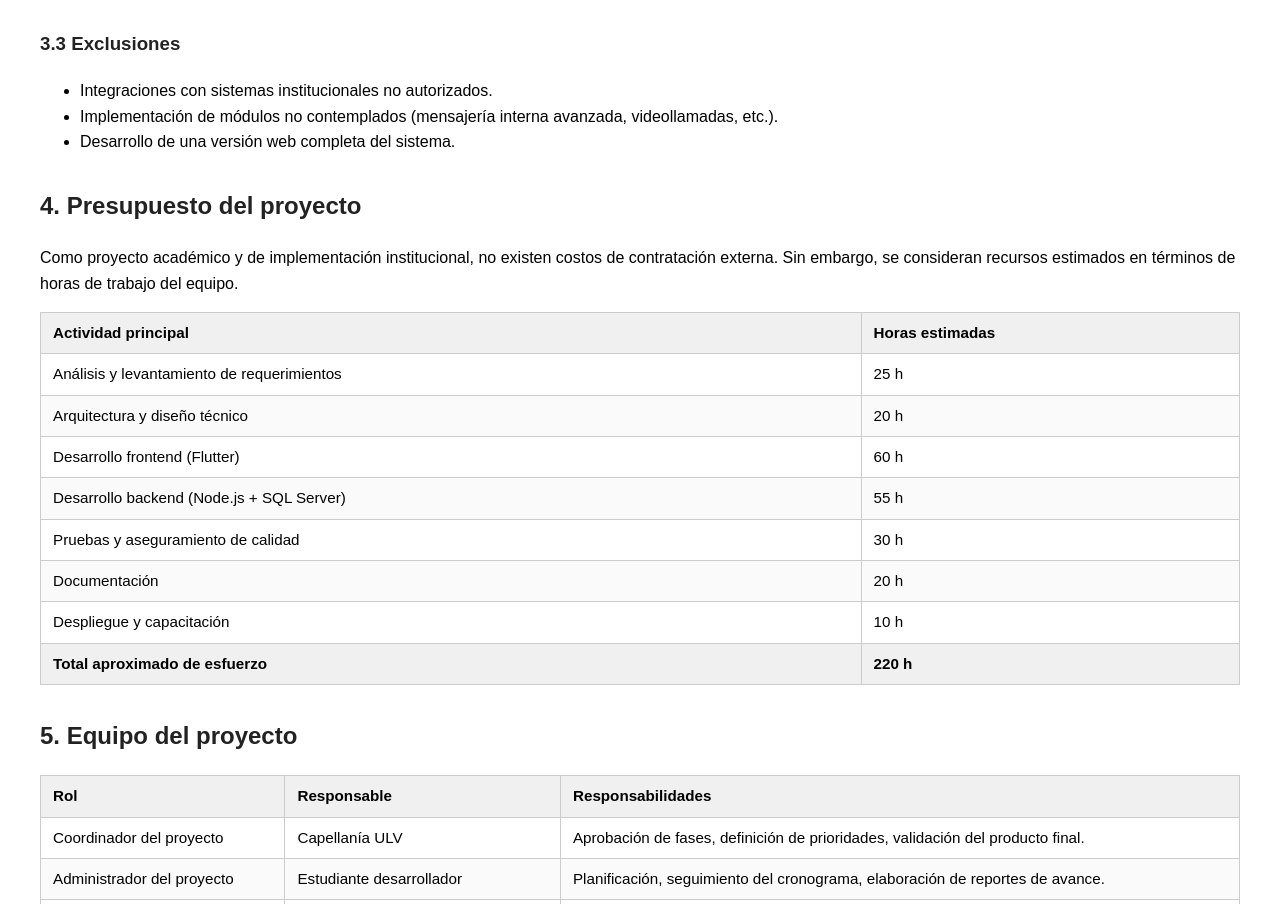
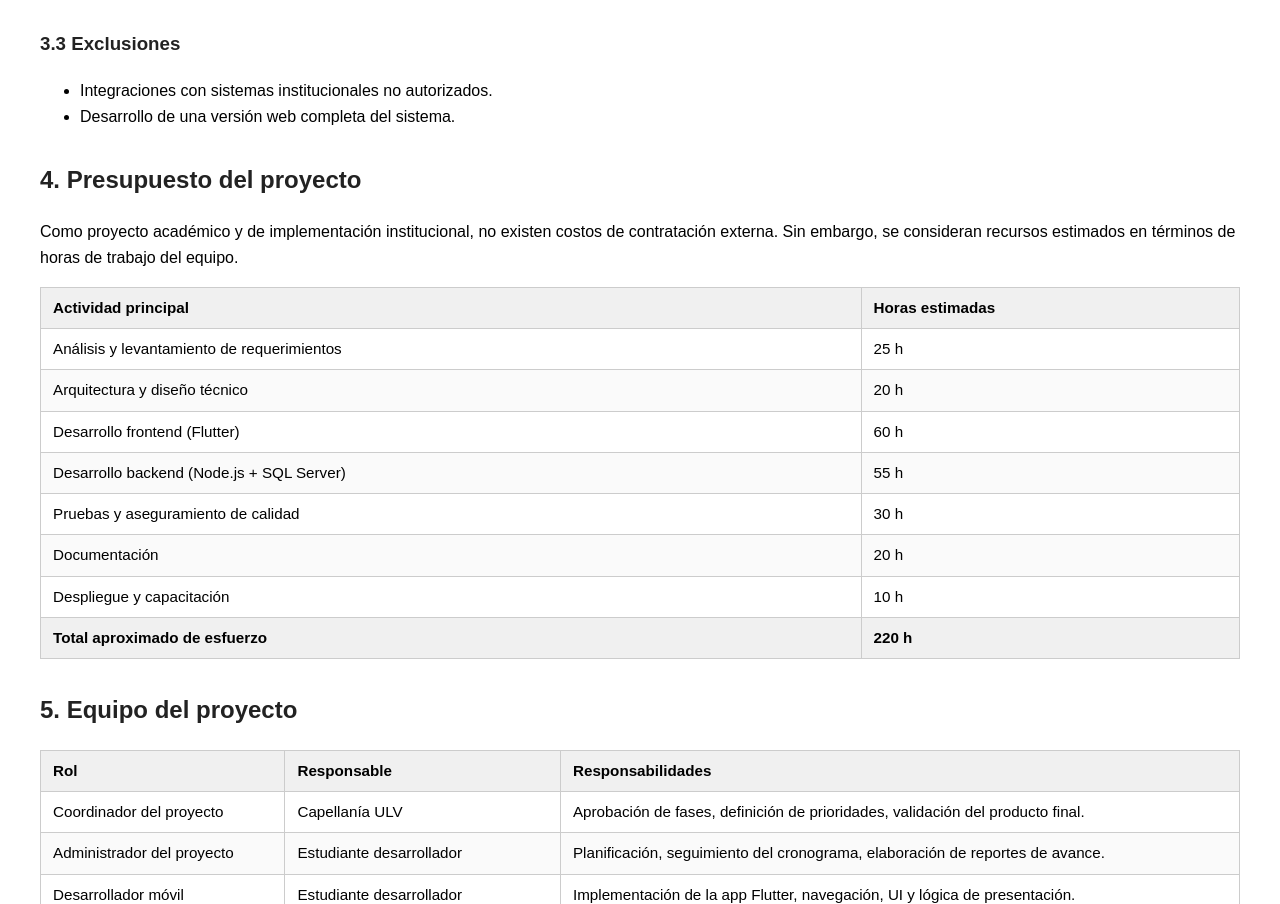
Before and after one commit to emmanuel3103/Plan-de-Gesti-n-de-Proyectos, a plain HTML site: page index.html in a window 1280 px wide. Shown: the part 1694-2598 px from the top of the page. Drawn offline with Linux system fonts and the light colour scheme.

Commit message:
Update index.html

```diff
--- a/index.html
+++ b/index.html
@@ -167,7 +167,6 @@
     <h3>3.3 Exclusiones</h3>
     <ul>
       <li>Integraciones con sistemas institucionales no autorizados.</li>
-      <li>Implementación de módulos no contemplados (mensajería interna avanzada, videollamadas, etc.).</li>
       <li>Desarrollo de una versión web completa del sistema.</li>
     </ul>
   </section>
```
